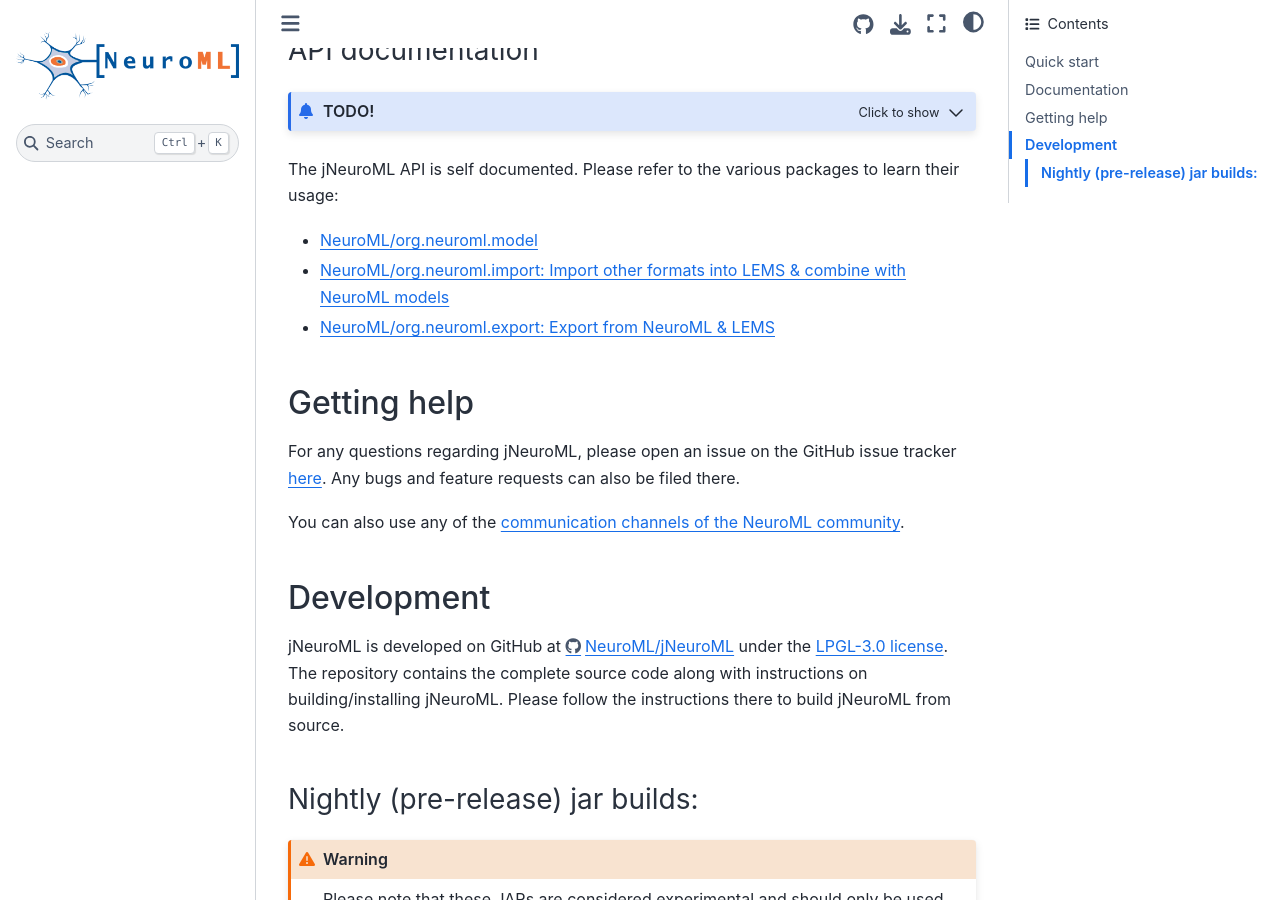
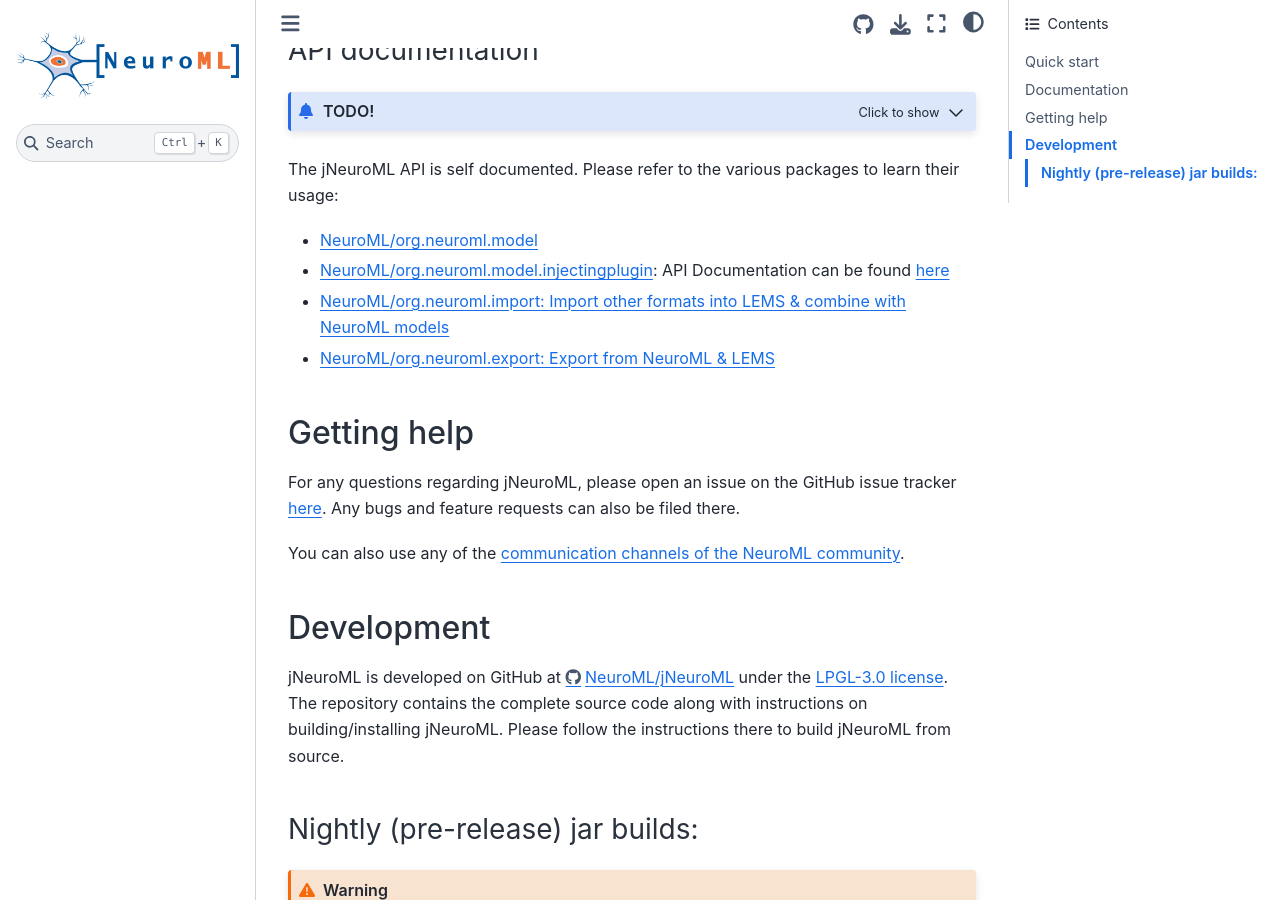
Before and after one commit to NeuroML/Documentation, a Jupyter Book: the page built from source/Userdocs/Software/jNeuroML.md, in a window 1280 px wide and 900 px high, scrolled down 1904 px. Built offline with Jupyter Book 1.0.4 settings and Sphinx 7.4.7 and the Sphinx Book theme 1.1.4, drawn with Linux system fonts in a browser that asks for light colours; pages that are not in the unit, such as notebooks, are missing from menus.

Commit message:
enh: add link to injectingplugin API docs

```diff
--- a/source/Userdocs/Software/jNeuroML.md
+++ b/source/Userdocs/Software/jNeuroML.md
@@ -92,6 +92,7 @@
 Please refer to the various packages to learn their usage:
 
 - [NeuroML/org.neuroml.model](https://github.com/NeuroML/org.neuroml.model)
+- [NeuroML/org.neuroml.model.injectingplugin](https://github.com/NeuroML/org.neuroml.model.injectingplugin): API Documentation can be found [here](http://neuroml.github.io/org.neuroml.model.injectingplugin/index.html)
 - [NeuroML/org.neuroml.import: Import other formats into LEMS & combine with NeuroML models](https://github.com/NeuroML/org.neuroml.import)
 - [NeuroML/org.neuroml.export: Export from NeuroML & LEMS](https://github.com/NeuroML/org.neuroml.export)
 
```
